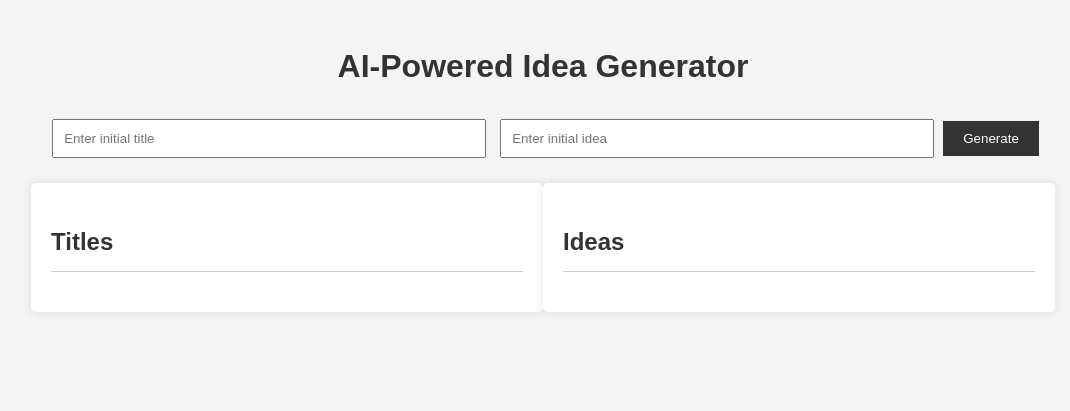
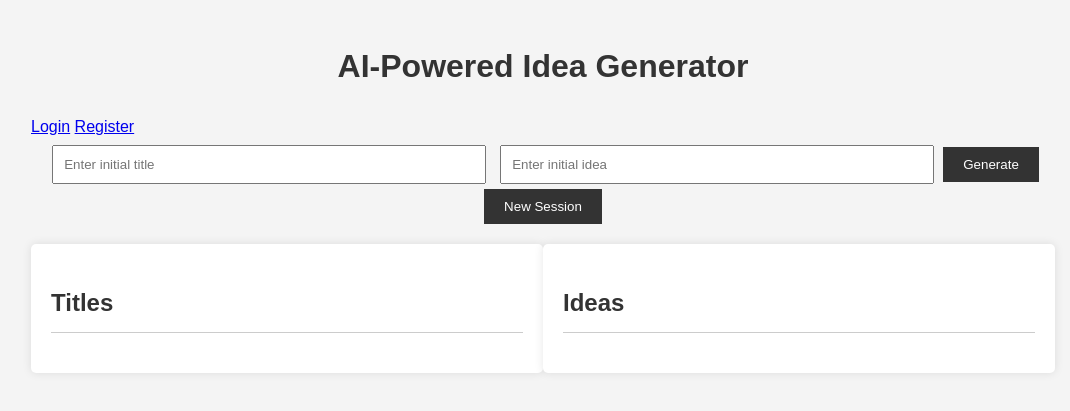
Before and after one commit to actimeliano/IdeaGenie-GPT, a Flask app: page / in a window 1280 px wide. Shown: the top 411 px of the page, without its empty margins (97-1167 px from the left). Run offline with Flask 3, Linux system fonts and the light colour scheme.

Commit message:
Agent step completed: Implement user accounts to save and manage multiple idea sessions

```diff
--- /dev/null
+++ b/database.py
@@ -0,0 +1,3 @@
+from flask_sqlalchemy import SQLAlchemy
+
+db = SQLAlchemy()
--- a/main.py
+++ b/main.py
@@ -1,23 +1,115 @@
-from flask import Flask, render_template, request, jsonify
+from flask import Flask, render_template, request, jsonify, redirect, url_for, flash
+from flask_login import LoginManager, current_user, login_user, logout_user, login_required
 from utils.ai_generator import generate_content, classify_content
+from urllib.parse import urlparse
+from database import db
+import os
 
 app = Flask(__name__)
+app.config['SECRET_KEY'] = os.urandom(24)
+app.config['SQLALCHEMY_DATABASE_URI'] = 'sqlite:///ideagenie.db'
+app.config['SQLALCHEMY_TRACK_MODIFICATIONS'] = False
+
+db.init_app(app)
+login_manager = LoginManager(app)
+login_manager.login_view = 'login'
+
+from models import User, IdeaSession, GeneratedIdea
+
+@login_manager.user_loader
+def load_user(user_id):
+    return User.query.get(int(user_id))
 
 @app.route('/')
 def index():
     return render_template('index.html')
 
+@app.route('/register', methods=['GET', 'POST'])
+def register():
+    if current_user.is_authenticated:
+        return redirect(url_for('index'))
+    if request.method == 'POST':
+        username = request.form['username']
+        email = request.form['email']
+        password = request.form['password']
+        user = User.query.filter_by(username=username).first()
+        if user is not None:
+            flash('Please use a different username.')
+            return redirect(url_for('register'))
+        user = User.query.filter_by(email=email).first()
+        if user is not None:
+            flash('Please use a different email address.')
+            return redirect(url_for('register'))
+        user = User(username=username, email=email)
+        user.set_password(password)
+        db.session.add(user)
+        db.session.commit()
+        flash('Congratulations, you are now a registered user!')
+        return redirect(url_for('login'))
+    return render_template('register.html')
+
+@app.route('/login', methods=['GET', 'POST'])
+def login():
+    if current_user.is_authenticated:
+        return redirect(url_for('index'))
+    if request.method == 'POST':
+        user = User.query.filter_by(username=request.form['username']).first()
+        if user is None or not user.check_password(request.form['password']):
+            flash('Invalid username or password')
+            return redirect(url_for('login'))
+        login_user(user, remember=request.form.get('remember_me'))
+        next_page = request.args.get('next')
+        if not next_page or urlparse(next_page).netloc != '':
+            next_page = url_for('index')
+        return redirect(next_page)
+    return render_template('login.html')
+
+@app.route('/logout')
+def logout():
+    logout_user()
+    return redirect(url_for('index'))
+
 @app.route('/generate', methods=['POST'])
+@login_required
 def generate():
     data = request.json
     initial_title = data.get('initial_title', '')
     initial_idea = data.get('initial_idea', '')
     feedback = data.get('feedback', [])
+    session_id = data.get('session_id')
+
+    if session_id:
+        idea_session = IdeaSession.query.get(session_id)
+        if not idea_session or idea_session.user_id != current_user.id:
+            return jsonify({'error': 'Invalid session ID'}), 400
+    else:
+        idea_session = IdeaSession(user_id=current_user.id, initial_title=initial_title, initial_idea=initial_idea)
+        db.session.add(idea_session)
+        db.session.commit()
 
     generated_content = generate_content(initial_title, initial_idea, feedback)
     classified_content = classify_content(generated_content)
 
+    for title in classified_content['titles']:
+        generated_idea = GeneratedIdea(session_id=idea_session.id, content=title['content'], category=title['category'], type='title')
+        db.session.add(generated_idea)
+
+    for idea in classified_content['ideas']:
+        generated_idea = GeneratedIdea(session_id=idea_session.id, content=idea['content'], category=idea['category'], type='idea')
+        db.session.add(generated_idea)
+
+    db.session.commit()
+
+    classified_content['session_id'] = idea_session.id
     return jsonify(classified_content)
 
+@app.route('/my_sessions')
+@login_required
+def my_sessions():
+    sessions = IdeaSession.query.filter_by(user_id=current_user.id).order_by(IdeaSession.created_at.desc()).all()
+    return render_template('my_sessions.html', sessions=sessions)
+
 if __name__ == '__main__':
+    with app.app_context():
+        db.create_all()
     app.run(host='0.0.0.0', port=5000, debug=True)
--- a/pyproject.toml
+++ b/pyproject.toml
@@ -9,6 +9,9 @@ readme = "README.md"
 python = "^3.11"
 flask = "^3.0.3"
 openai = "^1.44.1"
+flask-login = "^0.6.3"
+flask-sqlalchemy = "^3.1.1"
+werkzeug = "^3.0.4"
 
 
 [build-system]
--- a/static/js/app.js
+++ b/static/js/app.js
@@ -3,14 +3,17 @@ document.addEventListener('DOMContentLoaded', () => {
     const initialIdea = document.getElementById('initial-idea');
     const generateBtn = document.getElementById('generate-btn');
     const pauseBtn = document.getElementById('pause-btn');
+    const newSessionBtn = document.getElementById('new-session-btn');
     const titlesOutput = document.getElementById('titles-output');
     const ideasOutput = document.getElementById('ideas-output');
 
     let isGenerating = false;
     let feedback = [];
+    let currentSessionId = null;
 
     generateBtn.addEventListener('click', startGeneration);
     pauseBtn.addEventListener('click', pauseGeneration);
+    newSessionBtn.addEventListener('click', startNewSession);
 
     function startGeneration() {
         isGenerating = true;
@@ -25,6 +28,16 @@ document.addEventListener('DOMContentLoaded', () => {
         pauseBtn.style.display = 'none';
     }
 
+    function startNewSession() {
+        currentSessionId = null;
+        feedback = [];
+        titlesOutput.innerHTML = '';
+        ideasOutput.innerHTML = '';
+        initialTitle.value = '';
+        initialIdea.value = '';
+        pauseGeneration();
+    }
+
     async function generateContent() {
         while (isGenerating) {
             try {
@@ -36,15 +49,22 @@ document.addEventListener('DOMContentLoaded', () => {
                     body: JSON.stringify({
                         initial_title: initialTitle.value,
                         initial_idea: initialIdea.value,
-                        feedback: feedback
+                        feedback: feedback,
+                        session_id: currentSessionId
                     }),
                 });
+
+                if (response.status === 401) {
+                    window.location.href = '/login';
+                    return;
+                }
 
                 if (!response.ok) {
                     throw new Error(`HTTP error! status: ${response.status}`);
                 }
 
                 const data = await response.json();
+                currentSessionId = data.session_id;
                 displayContent(data);
             } catch (error) {
                 console.error('Error generating content:', error);
@@ -53,7 +73,7 @@ document.addEventListener('DOMContentLoaded', () => {
                 pauseGeneration();
             }
 
-            await new Promise(resolve => setTimeout(resolve, 5000)); // Wait for 5 seconds before next generation
+            await new Promise(resolve => setTimeout(resolve, 5000));
         }
     }
 
--- a/templates/index.html
+++ b/templates/index.html
@@ -9,11 +9,22 @@
 <body>
     <div class="container">
         <h1>AI-Powered Idea Generator</h1>
+        <div class="user-actions">
+            {% if current_user.is_authenticated %}
+                <span>Welcome, {{ current_user.username }}!</span>
+                <a href="{{ url_for('my_sessions') }}">My Sessions</a>
+                <a href="{{ url_for('logout') }}">Logout</a>
+            {% else %}
+                <a href="{{ url_for('login') }}">Login</a>
+                <a href="{{ url_for('register') }}">Register</a>
+            {% endif %}
+        </div>
         <div class="input-section">
             <input type="text" id="initial-title" placeholder="Enter initial title">
             <input type="text" id="initial-idea" placeholder="Enter initial idea">
             <button id="generate-btn">Generate</button>
             <button id="pause-btn" style="display: none;">Pause</button>
+            <button id="new-session-btn">New Session</button>
         </div>
         <div class="output-section">
             <div class="column">
```
Also changed, not shown: models.py (added, +34 -0 lines), templates/login.html (added, +32 -0 lines), templates/my_sessions.html (added, +37 -0 lines), templates/register.html (added, +32 -0 lines), instance/ideagenie.db (added), 1 other file.
